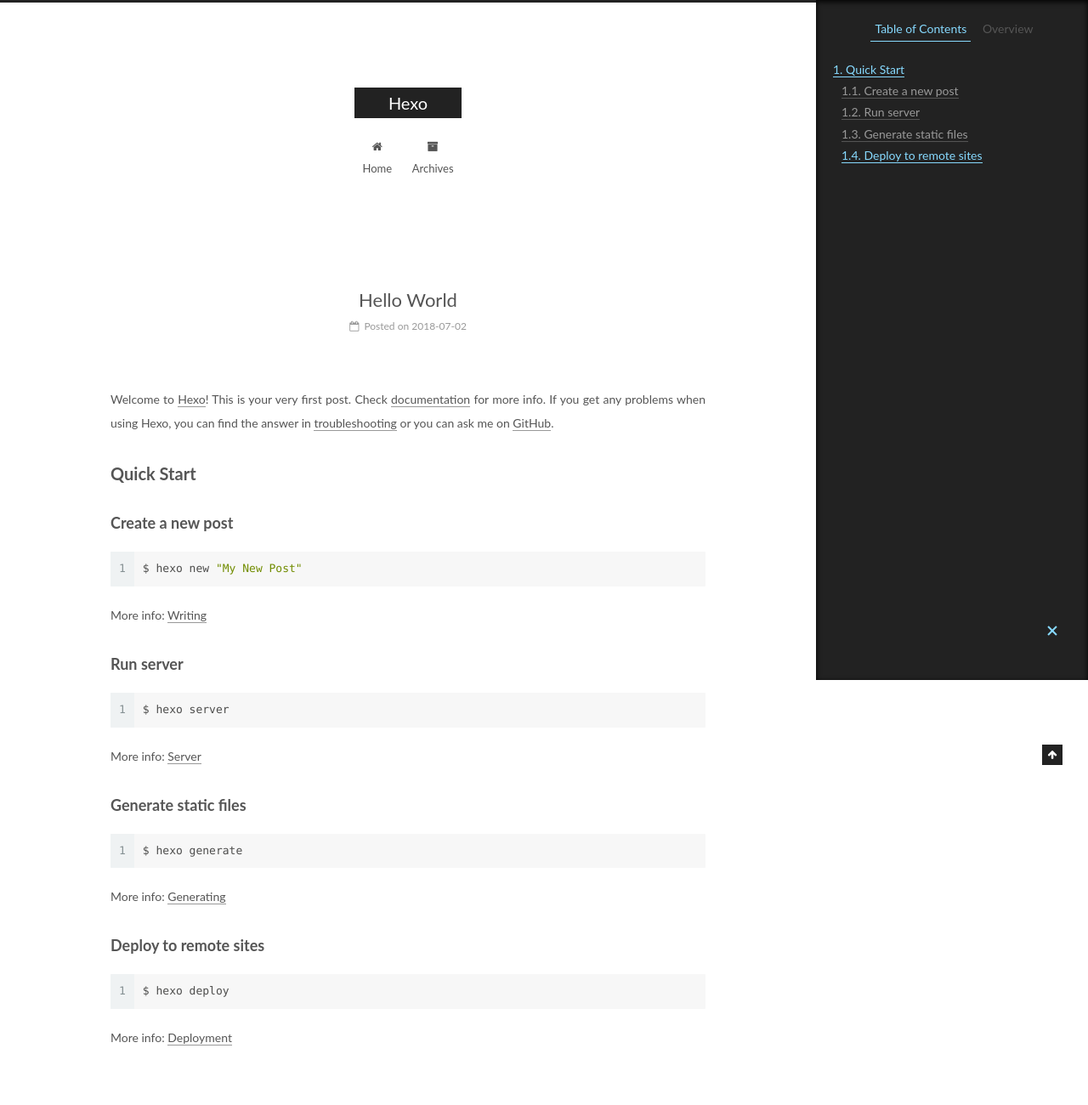
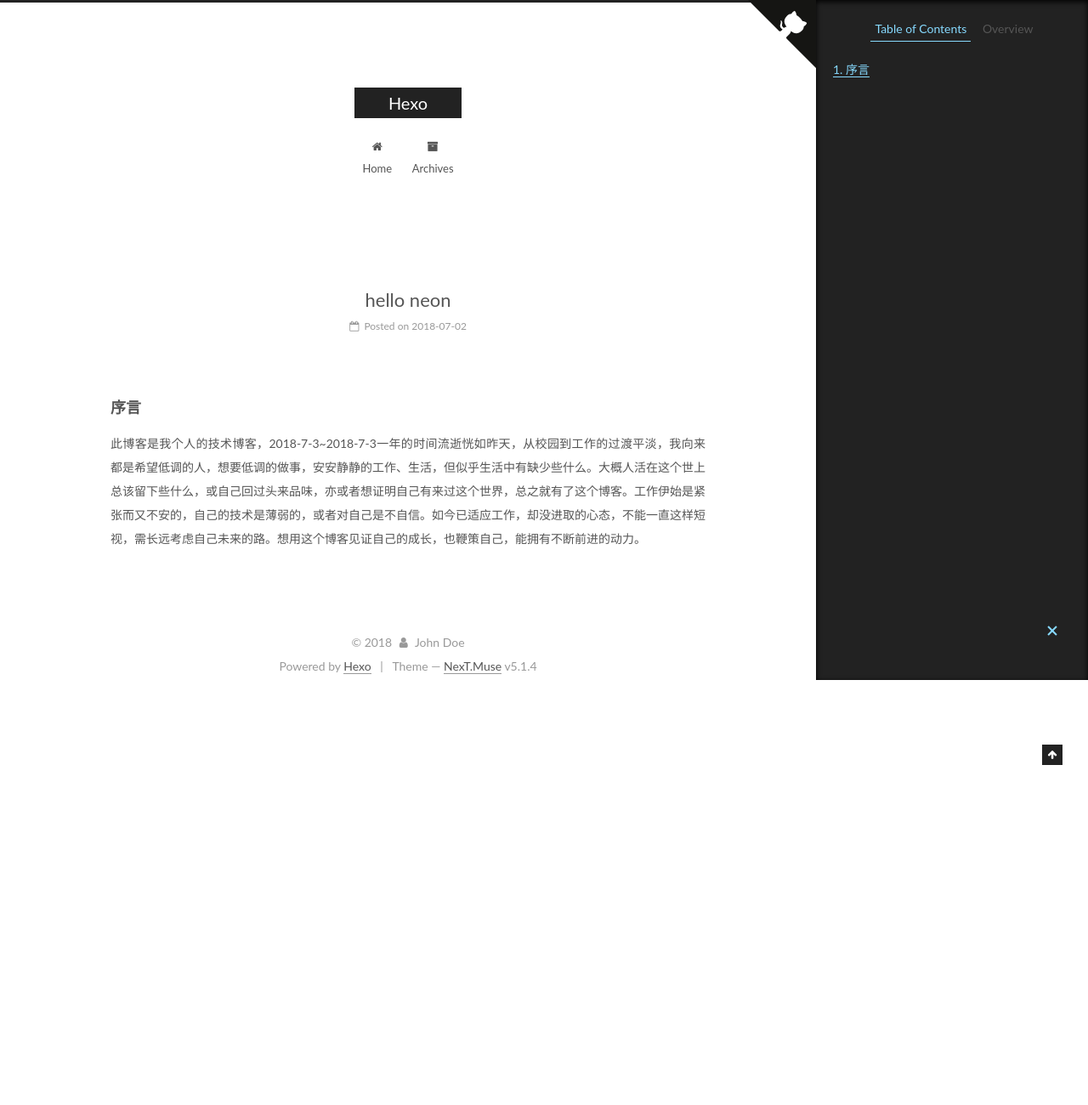
Before and after one commit to tobyneon/myblog, a plain HTML site: page 2018/07/02/hello-world/index.html in a window 1280 px wide. Shown: the top 1300 px of the page at 85% size. After the commit the page ends 818 px from the top, so only its background shows below. Drawn offline with Linux system fonts and the light colour scheme.

Commit message:
Site updated: 2018-07-03 18:35:57

```diff
--- a/2018/07/02/hello-world/index.html
+++ b/2018/07/02/hello-world/index.html
@@ -79,17 +79,17 @@
 
 
 
-<meta name="description" content="Welcome to Hexo! This is your very first post. Check documentation for more info. If you get any problems when using Hexo, you can find the answer in troubleshooting or you can ask me on GitHub. Quick">
+<meta name="description" content="序言此博客是我个人的技术博客，2018-7-3~2018-7-3一年的时间流逝恍如昨天，从校园到工作的过渡平淡，我向来都是希望低调的人，想要低调的做事，安安静静的工作、生活，但似乎生活中有缺少些什么。大概人活在这个世上总该留下些什么，或自己回过头来品味，亦或者想证明自己有来过这个世界，总之就有了这个博客。工作伊始是紧张而又不安的，自己的技术是薄弱的，或者对自己是不自信。如今已适应工作，却没进取的心">
 <meta property="og:type" content="article">
-<meta property="og:title" content="Hello World">
+<meta property="og:title" content="hello neon">
 <meta property="og:url" content="https://tobyneon.github.io/myblog/2018/07/02/hello-world/index.html">
 <meta property="og:site_name" content="Hexo">
-<meta property="og:description" content="Welcome to Hexo! This is your very first post. Check documentation for more info. If you get any problems when using Hexo, you can find the answer in troubleshooting or you can ask me on GitHub. Quick">
+<meta property="og:description" content="序言此博客是我个人的技术博客，2018-7-3~2018-7-3一年的时间流逝恍如昨天，从校园到工作的过渡平淡，我向来都是希望低调的人，想要低调的做事，安安静静的工作、生活，但似乎生活中有缺少些什么。大概人活在这个世上总该留下些什么，或自己回过头来品味，亦或者想证明自己有来过这个世界，总之就有了这个博客。工作伊始是紧张而又不安的，自己的技术是薄弱的，或者对自己是不自信。如今已适应工作，却没进取的心">
 <meta property="og:locale" content="default">
-<meta property="og:updated_time" content="2018-07-02T08:13:03.371Z">
+<meta property="og:updated_time" content="2018-07-03T09:53:10.568Z">
 <meta name="twitter:card" content="summary">
-<meta name="twitter:title" content="Hello World">
-<meta name="twitter:description" content="Welcome to Hexo! This is your very first post. Check documentation for more info. If you get any problems when using Hexo, you can find the answer in troubleshooting or you can ask me on GitHub. Quick">
+<meta name="twitter:title" content="hello neon">
+<meta name="twitter:description" content="序言此博客是我个人的技术博客，2018-7-3~2018-7-3一年的时间流逝恍如昨天，从校园到工作的过渡平淡，我向来都是希望低调的人，想要低调的做事，安安静静的工作、生活，但似乎生活中有缺少些什么。大概人活在这个世上总该留下些什么，或自己回过头来品味，亦或者想证明自己有来过这个世界，总之就有了这个博客。工作伊始是紧张而又不安的，自己的技术是薄弱的，或者对自己是不自信。如今已适应工作，却没进取的心">
 
 
 
@@ -125,7 +125,7 @@
 
 
 
-  <title>Hello World | Hexo</title>
+  <title>hello neon | Hexo</title>
 
 
 
@@ -146,7 +146,9 @@
 
   <div class="container sidebar-position-left page-post-detail">
     <div class="headband"></div>
-
+    <a href="https://github.com/tobyneon" class="github-corner" aria-label="View source on Github">
+    <svg width="80" height="80" viewBox="0 0 250 250" style="fill:#151513; color:#fff; position: absolute; top: 0; border: 0; right: 0;" aria-hidden="true">
+    <path d="M0,0 L115,115 L130,115 L142,142 L250,250 L250,0 Z"></path><path d="M128.3,109.0 C113.8,99.7 119.0,89.6 119.0,89.6 C122.0,82.7 120.5,78.6 120.5,78.6 C119.2,72.0 123.4,76.3 123.4,76.3 C127.3,80.9 125.5,87.3 125.5,87.3 C122.9,97.6 130.6,101.9 134.4,103.2" fill="currentColor" style="transform-origin: 130px 106px;" class="octo-arm"></path><path d="M115.0,115.0 C114.9,115.1 118.7,116.5 119.8,115.4 L133.7,101.6 C136.9,99.2 139.9,98.4 142.2,98.6 C133.8,88.0 127.5,74.4 143.8,58.0 C148.5,53.4 154.0,51.2 159.7,51.0 C160.3,49.4 163.2,43.6 171.4,40.1 C171.4,40.1 176.1,42.5 178.8,56.2 C183.1,58.6 187.2,61.8 190.9,65.4 C194.5,69.0 197.7,73.2 200.1,77.6 C213.8,80.2 216.3,84.9 216.3,84.9 C212.7,93.1 206.9,96.0 205.4,96.6 C205.1,102.4 203.0,107.8 198.3,112.5 C181.9,128.9 168.3,122.5 157.7,114.1 C157.9,116.9 156.7,120.9 152.7,124.9 L141.0,136.5 C139.8,137.7 141.6,141.9 141.8,141.8 Z" fill="currentColor" class="octo-body"></path></svg></a><style>.github-corner:hover .octo-arm{animation:octocat-wave 560ms ease-in-out}@keyframes octocat-wave{0%,100%{transform:rotate(0)}20%,60%{transform:rotate(-25deg)}40%,80%{transform:rotate(10deg)}}@media (max-width:500px){.github-corner:hover .octo-arm{animation:none}.github-corner .octo-arm{animation:octocat-wave 560ms ease-in-out}}</style>
     <header id="header" class="header" itemscope itemtype="http://schema.org/WPHeader">
       <div class="header-inner"><div class="site-brand-wrapper">
   <div class="site-meta ">
@@ -249,7 +251,7 @@
 
 
 
-          <h1 class="post-title" itemprop="name headline">Hello World</h1>
+          <h1 class="post-title" itemprop="name headline">hello neon</h1>
 
 
         <div class="post-meta">
@@ -299,15 +301,7 @@
 
 
 
-        <p>Welcome to <a href="https://hexo.io/" target="_blank" rel="noopener">Hexo</a>! This is your very first post. Check <a href="https://hexo.io/docs/" target="_blank" rel="noopener">documentation</a> for more info. If you get any problems when using Hexo, you can find the answer in <a href="https://hexo.io/docs/troubleshooting.html" target="_blank" rel="noopener">troubleshooting</a> or you can ask me on <a href="https://github.com/hexojs/hexo/issues" target="_blank" rel="noopener">GitHub</a>.</p>
-<h2 id="Quick-Start"><a href="#Quick-Start" class="headerlink" title="Quick Start"></a>Quick Start</h2><h3 id="Create-a-new-post"><a href="#Create-a-new-post" class="headerlink" title="Create a new post"></a>Create a new post</h3><figure class="highlight bash"><table><tr><td class="gutter"><pre><span class="line">1</span><br></pre></td><td class="code"><pre><span class="line">$ hexo new <span class="string">"My New Post"</span></span><br></pre></td></tr></table></figure>
-<p>More info: <a href="https://hexo.io/docs/writing.html" target="_blank" rel="noopener">Writing</a></p>
-<h3 id="Run-server"><a href="#Run-server" class="headerlink" title="Run server"></a>Run server</h3><figure class="highlight bash"><table><tr><td class="gutter"><pre><span class="line">1</span><br></pre></td><td class="code"><pre><span class="line">$ hexo server</span><br></pre></td></tr></table></figure>
-<p>More info: <a href="https://hexo.io/docs/server.html" target="_blank" rel="noopener">Server</a></p>
-<h3 id="Generate-static-files"><a href="#Generate-static-files" class="headerlink" title="Generate static files"></a>Generate static files</h3><figure class="highlight bash"><table><tr><td class="gutter"><pre><span class="line">1</span><br></pre></td><td class="code"><pre><span class="line">$ hexo generate</span><br></pre></td></tr></table></figure>
-<p>More info: <a href="https://hexo.io/docs/generating.html" target="_blank" rel="noopener">Generating</a></p>
-<h3 id="Deploy-to-remote-sites"><a href="#Deploy-to-remote-sites" class="headerlink" title="Deploy to remote sites"></a>Deploy to remote sites</h3><figure class="highlight bash"><table><tr><td class="gutter"><pre><span class="line">1</span><br></pre></td><td class="code"><pre><span class="line">$ hexo deploy</span><br></pre></td></tr></table></figure>
-<p>More info: <a href="https://hexo.io/docs/deployment.html" target="_blank" rel="noopener">Deployment</a></p>
+        <h3 id="序言"><a href="#序言" class="headerlink" title="序言"></a>序言</h3><p>此博客是我个人的技术博客，2018-7-3~2018-7-3一年的时间流逝恍如昨天，从校园到工作的过渡平淡，我向来都是希望低调的人，想要低调的做事，安安静静的工作、生活，但似乎生活中有缺少些什么。大概人活在这个世上总该留下些什么，或自己回过头来品味，亦或者想证明自己有来过这个世界，总之就有了这个博客。工作伊始是紧张而又不安的，自己的技术是薄弱的，或者对自己是不自信。如今已适应工作，却没进取的心态，不能一直这样短视，需长远考虑自己未来的路。想用这个博客见证自己的成长，也鞭策自己，能拥有不断前进的动力。</p>
 
 
     </div>
@@ -438,7 +432,7 @@
 
 
 
-              <div class="post-toc-content"><ol class="nav"><li class="nav-item nav-level-2"><a class="nav-link" href="#Quick-Start"><span class="nav-number">1.</span> <span class="nav-text">Quick Start</span></a><ol class="nav-child"><li class="nav-item nav-level-3"><a class="nav-link" href="#Create-a-new-post"><span class="nav-number">1.1.</span> <span class="nav-text">Create a new post</span></a></li><li class="nav-item nav-level-3"><a class="nav-link" href="#Run-server"><span class="nav-number">1.2.</span> <span class="nav-text">Run server</span></a></li><li class="nav-item nav-level-3"><a class="nav-link" href="#Generate-static-files"><span class="nav-number">1.3.</span> <span class="nav-text">Generate static files</span></a></li><li class="nav-item nav-level-3"><a class="nav-link" href="#Deploy-to-remote-sites"><span class="nav-number">1.4.</span> <span class="nav-text">Deploy to remote sites</span></a></li></ol></li></ol></div>
+              <div class="post-toc-content"><ol class="nav"><li class="nav-item nav-level-3"><a class="nav-link" href="#序言"><span class="nav-number">1.</span> <span class="nav-text">序言</span></a></li></ol></div>
 
 
           </div>
--- a/css/main.css
+++ b/css/main.css
@@ -1822,7 +1822,7 @@ pre .javascript .function {
   width: 4px;
   height: 4px;
   border-radius: 50%;
-  background: #ff6a16;
+  background: #0a8f5b;
 }
 .links-of-blogroll {
   font-size: 13px;
```
Also changed, not shown: archives/2018/07/index.html (+4 -2 lines), archives/2018/index.html (+4 -2 lines), archives/index.html (+4 -2 lines), index.html (+5 -11 lines).
